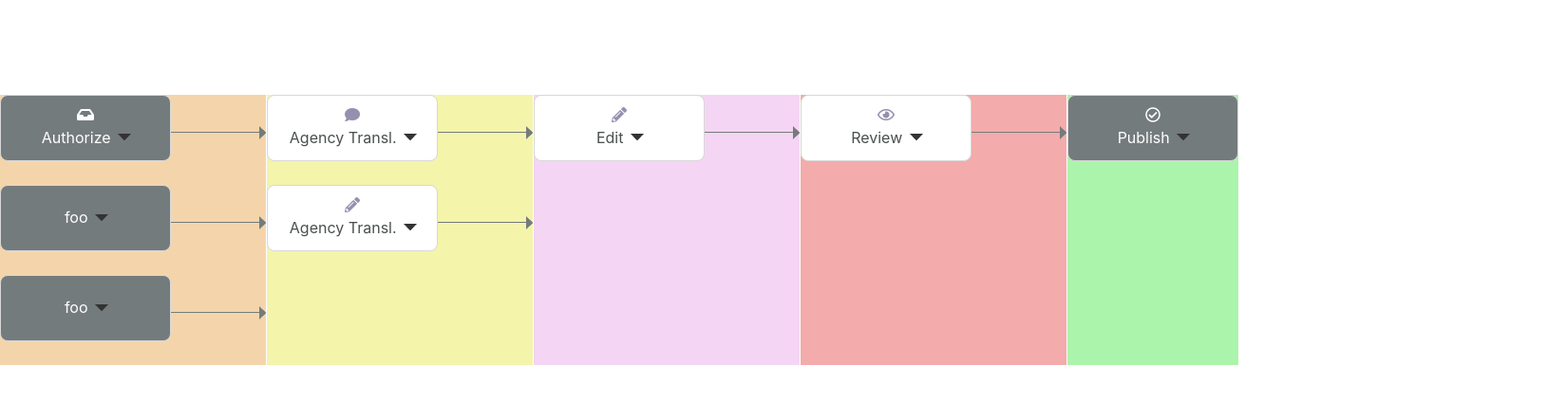
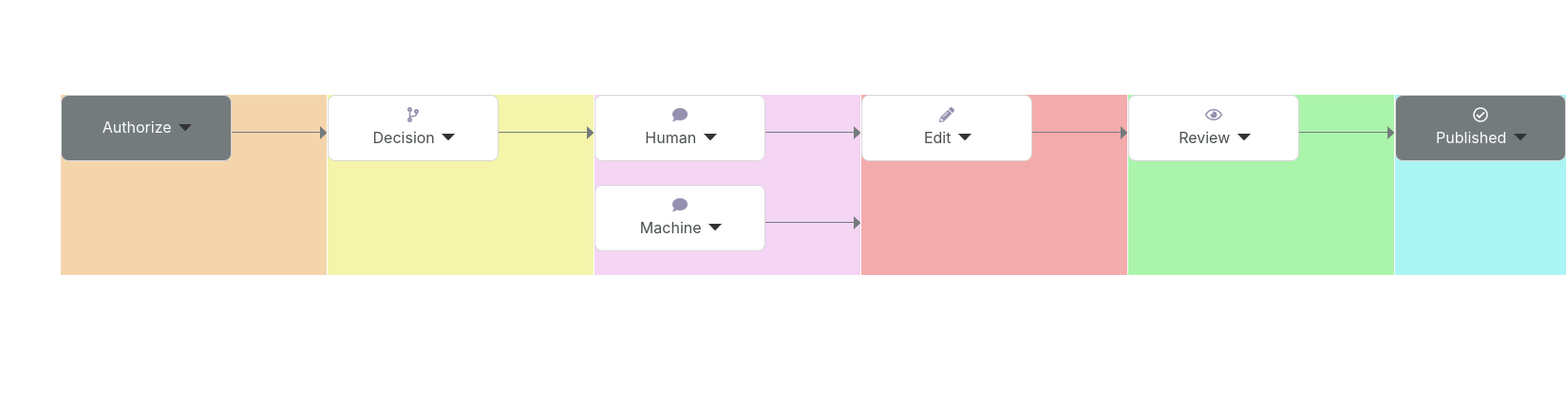
Before and after one commit to xiaoyunyang/react-process-flowchart, a React (Create React App) app: page / in a window 1280 px wide. Shown: the top 424 px of the page at 95% size, 1649 px wide, since content can reach past the window. Built offline with nearby package versions, Linux system fonts and the light colour scheme.

Commit message:
ability to render workflow steps from graph data

```diff
--- a/src/App.css
+++ b/src/App.css
@@ -61,6 +61,18 @@
 
 .col5 {
   grid-column: 5;
+  grid-row: 1;
+}
+.col6 {
+  grid-column: 6;
+  grid-row: 1;
+}
+.col7 {
+  grid-column: 7;
+  grid-row: 1;
+}
+.col8 {
+  grid-column: 8;
   grid-row: 1;
 }
 
@@ -182,7 +194,8 @@
 #flowchart-container {
   padding-top: 100px;
   max-width: 1300px;
-  margin: 0 auto;
+  display: block;
+  margin-left: 5%;
 }
 .col1 {
   background-color: #e9ab5880;
@@ -199,6 +212,9 @@
 .col5 {
   background-color: rgba(88, 233, 88, 0.5);
 }
+.col6 {
+  background-color: rgba(88, 233, 233, 0.5);
+}
 
 /* .col1 > div,
 .col2 > div,
--- a/src/App.js
+++ b/src/App.js
@@ -1,32 +1,32 @@
 import React, { Component } from 'react';
 import logo from './logo.svg';
 import './App.css';
-
-const step = name => ({ name });
-const grid = [
-  [step("authorize"), null, null, null],
-  [step("agency translate agency translateagency translateagency translateagency translateagency translateagency translateagency translate "), step("MT translate"), null, null],
-  [null, step("review"), null, null],
-  [null, null, step("publish"), null]
-];
-
-const Column = ({ data }) => {
-  return data.map((step, i) => {
-    return step ? (
-      <div key={`column-${i}`} className={`row${i}`}>{step.name}</div>
-    ) : (
-      <div key={`column-${i}`} className={`row${i} hidden`}>hidden</div>
-    );
-  });
-};
+import { data1 } from './data/mock';
+import {
+  AUTHORIZE
+} from "./types/workflowTypes";
 
 const iconClassName = {
   pencil: "fas fa-pencil-alt",
   eye: "far fa-eye",
   check: "far fa-check-circle",
   comment: "fas fa-comment",
-  inbox: "fas fa-inbox"
+  inbox: "fas fa-inbox",
+  branch: "fas fa-code-branch",
+  pause: "fas fa-pause-circle"
 };
+
+const workflowStepDisplay = {
+  AUTHORIZE: { icon: "", theme: "dark" },
+  DECISION: { icon: "branch", theme: "light" },
+  ADMIN_APPROVAL: { icon: "inbox", theme: "light" },
+  PRE_TRANSLATION: { icon: "pause", theme: "light" },
+  TRANSLATION: {icon: "comment", theme: "light" },
+  POST_TRANSLATION: { icon: "pencil", theme: "light" },
+  REVIEW: { icon: "eye", theme: "light" },
+  WORKFLOW_HOLD: { icon: "pause", theme: "light" },
+  PUBLISH: { icon: "check", theme: "dark" },
+}
 
 const Icon = ({ type }) => {
     return (
@@ -43,11 +43,12 @@ const WorkflowStep = ({ name, iconName, theme, type }) => {
     </div>
   )
 }
-const TwoRow = ({ leftNode, rightEdge = false, theme = "light", type}) => {
+const TwoRow = ({ leftNode, rightEdge = false }) => {
+  const {icon, theme} = workflowStepDisplay[leftNode.type];
   return (
     <div className="two-row-wrapper">
       <div className="two-row-left">
-        <WorkflowStep name={leftNode.name} theme={theme} type={type} />
+        <WorkflowStep name={leftNode.name} theme={theme} type={icon} />
       </div>
       { rightEdge && (
           <div className="two-row-right">
@@ -66,29 +67,67 @@ const Arrow = () => (
   </div>
 )
 
+const Column = ({ nodes, hasNext }) => {
+  return nodes.map((node, i) => {
+    return <TwoRow key={node.id} leftNode={node} rightEdge={hasNext} />
+  });
+};
+
+// TODO: works for Not totally correct. Need to increase depth
+// of level based on branching
+const createGrid = ({firstStep, workflows}) => {
+  let grid = [[firstStep]];
+  let toExplore = [firstStep];
+  let explored = {};
+  while (toExplore.length > 0) {
+    const id = toExplore.shift();
+    const workflow = workflows[id];
+    const children = workflow.children;
+
+    grid.push([]);
+    const lastLevelGrid = grid[grid.length-1];
+
+    children.forEach((child) => {
+      if(!explored[child]) {
+        toExplore.push(child);
+        explored[child] = true;
+        lastLevelGrid.push(child);
+      }
+    })
+
+    if(lastLevelGrid.length === 0) {
+      grid.pop();
+    }
+  }
+  return grid;
+}
+
 class App extends Component {
   render() {
+    const data = data1;
+
+    const grid = createGrid(data);
+
+    const { workflows, firstStep } = data;
+    let cols = grid.map(colNodes =>
+      colNodes.map(node => workflows[node])
+    );
+
+    const authorizeStep = {id: "authorize", name: "Authorize", type: AUTHORIZE, children: [firstStep] };
+    cols = [[authorizeStep]].concat(cols)
+
+    const offset = 1;
+
     return (
       <div id="flowchart-container">
         <div className="wrapper">
-          <div className="col1">
-            <TwoRow leftNode={{name: "Authorize"}} rightEdge={true} theme={"dark"} type={"inbox"}/>
-            <TwoRow leftNode={{name: "foo"}} rightEdge={true} theme={"dark"} />
-            <TwoRow leftNode={{name: "foo"}} rightEdge={true} theme={"dark"} />
-          </div>
-          <div className="col2">
-            <TwoRow leftNode={{name: "Agency Transl."}} rightEdge={true} type={"comment"}/>
-            <TwoRow leftNode={{name: "Agency Transl."}} rightEdge={true} type={"pencil"}/>
-          </div>
-          <div className="col3">
-            <TwoRow leftNode={{name: "Edit"}} rightEdge={true} type={"pencil"}/>
-          </div>
-          <div className="col4">
-            <TwoRow leftNode={{name: "Review"}} rightEdge={true} type={"eye"}/>
-          </div>
-          <div className="col5">
-            <TwoRow leftNode={{name: "Publish"}} theme={"dark"} type={"check"}/>
-          </div>
+          {
+            cols.map((col, i) => (
+              <div key={`col-${offset+i}`} className={`col${offset+i}`}>
+                <Column nodes={col} hasNext={i===cols.length-1 ? false : true} />
+              </div>)
+            )
+          }
       </div>
     </div>
     );
--- /dev/null
+++ b/src/data/mock.js
@@ -0,0 +1,55 @@
+import {
+    DECISION, TRANSLATION, POST_TRANSLATION, REVIEW, PUBLISH
+} from "../types/workflowTypes";
+
+// NOTE: Don't add to the children array if the id is an acestor of the current node
+export const data1 = {
+    firstStep: "b1fe",
+    workflows: {
+        "b1fe": { id: "b1fe", name: "Decision", type: DECISION, children: ["3902", "e5d2"] },
+        "3902": { id: "3902", name: "Human", type: TRANSLATION, children: [ "2910"] },
+        "e5d2": { id: "e5d2", name: "Machine", type: TRANSLATION, children: ["3bb4"] },
+        "2910": { id: "2910", name: "Edit", type: POST_TRANSLATION, children: ["3bb4"] },
+        "3bb4": { id: "3bb4", name: "Review", type: REVIEW, children: ["51fa"] },
+        "51fa": { id: "51fa", name: "Published", type: PUBLISH, children: [], theme: "dark" }
+    }
+}
+
+export const data2 = {
+    firstStep: "b1fe",
+    workflows: {
+      "b1fe": { id: "b1fe", name: "Decision", type: "DECISION", children: ["3902", "e5d2"] },
+      "3902": { id: "3902", name: "Human", type: "TRANSLATION", children: [ "2910"] },
+      "e5d2": { id: "e5d2", name: "Machine", type: "TRANSLATION", children: ["e5d3"] },
+      "e5d3": { id: "e5d3", name: "Machine2", type: "TRANSLATION", children: ["3bb4"] },
+      "2910": { id: "2910", name: "Edit", type: "POST_TRANSLATION", children: ["3bb4"] },
+      "3bb4": { id: "3bb4", name: "Review", type: "REVIEW", children: ["51fa"] },
+      "51fa": { id: "51fa", name: "Published", type: "PUBLISH", children: [] }
+    }
+}
+
+// Generate this ordered list of workflowStepIds based on workflowStepOrder
+const data3 = {
+    workflowStepIds: ["b1fe", "3902", "e5d2", "51fa"],
+    firstStep: "b1fe",
+    workflows: {
+        "b1fe": { name: "Translation", children: ["3902"] },
+        "3902": { name: "Editing", children: [ "e5d2", "b1fe"] },
+        "e5d2": { name: "Internal Review", children: ["51fa", "3902"] },
+        "51fa": { name: "Published", children: [] }
+    }
+}
+
+const data4 = {
+    workflowStepIds: ["66e7", "8db1", "2910", "6272", "a265", "3bb4", "a8c0"],
+    firstStep: "66e7",
+    workflows: {
+        "66e7": { name: "Estimate", children: ["8d1b"] },
+        "8db1": { name: "Translation", children: ["2910"] },
+        "2910": { name: "Proofreading", children: ["6272"] },
+        "6272": { name: "In-country Review", children: ["a265", "8d1b"] },
+        "a265": { name: "Agency Review", children: ["3bb4"] },
+        "3bb4": { name: "Legal Review", children: ["a8c0"] },
+        "a8c0": { name: "Published", children: [] },
+    }
+}
--- /dev/null
+++ b/src/types/workflowTypes.js
@@ -0,0 +1,8 @@
+export const DECISION = "DECISION";
+export const PRE_TRANSLATION = "PRE_TRANSLATION";
+export const TRANSLATION = "TRANSLATION";
+export const POST_TRANSLATION = "POST_TRANSLATION";
+export const REVIEW = "REVIEW";
+export const WORKFLOW_HOLD = "WORKFLOW_HOLD";
+export const PUBLISH = "PUBLISH";
+export const AUTHORIZE = "AUTHORIZE";
```
Also changed, not shown: 1 other file (tests, documents, lock files or other folders).
